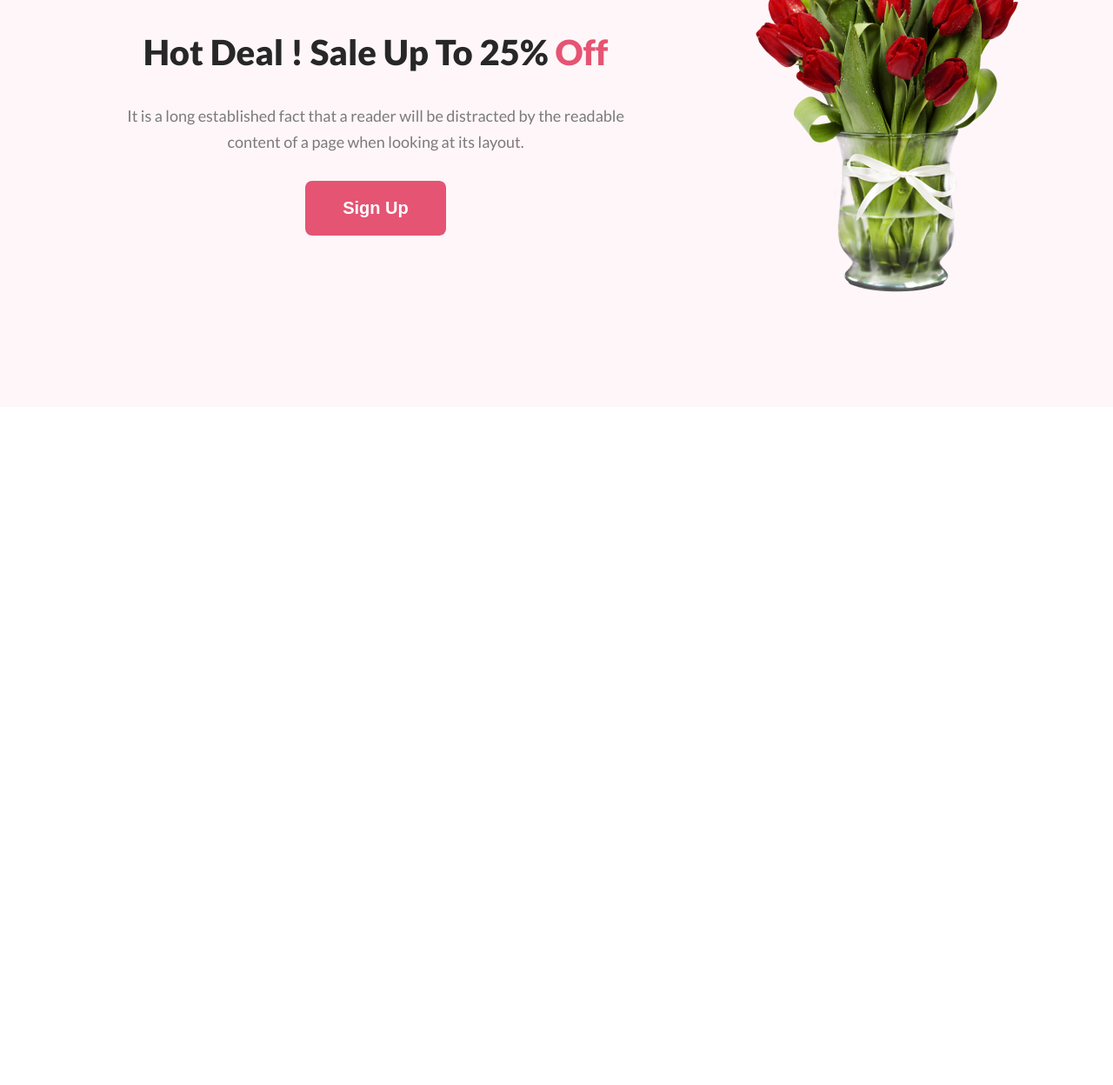
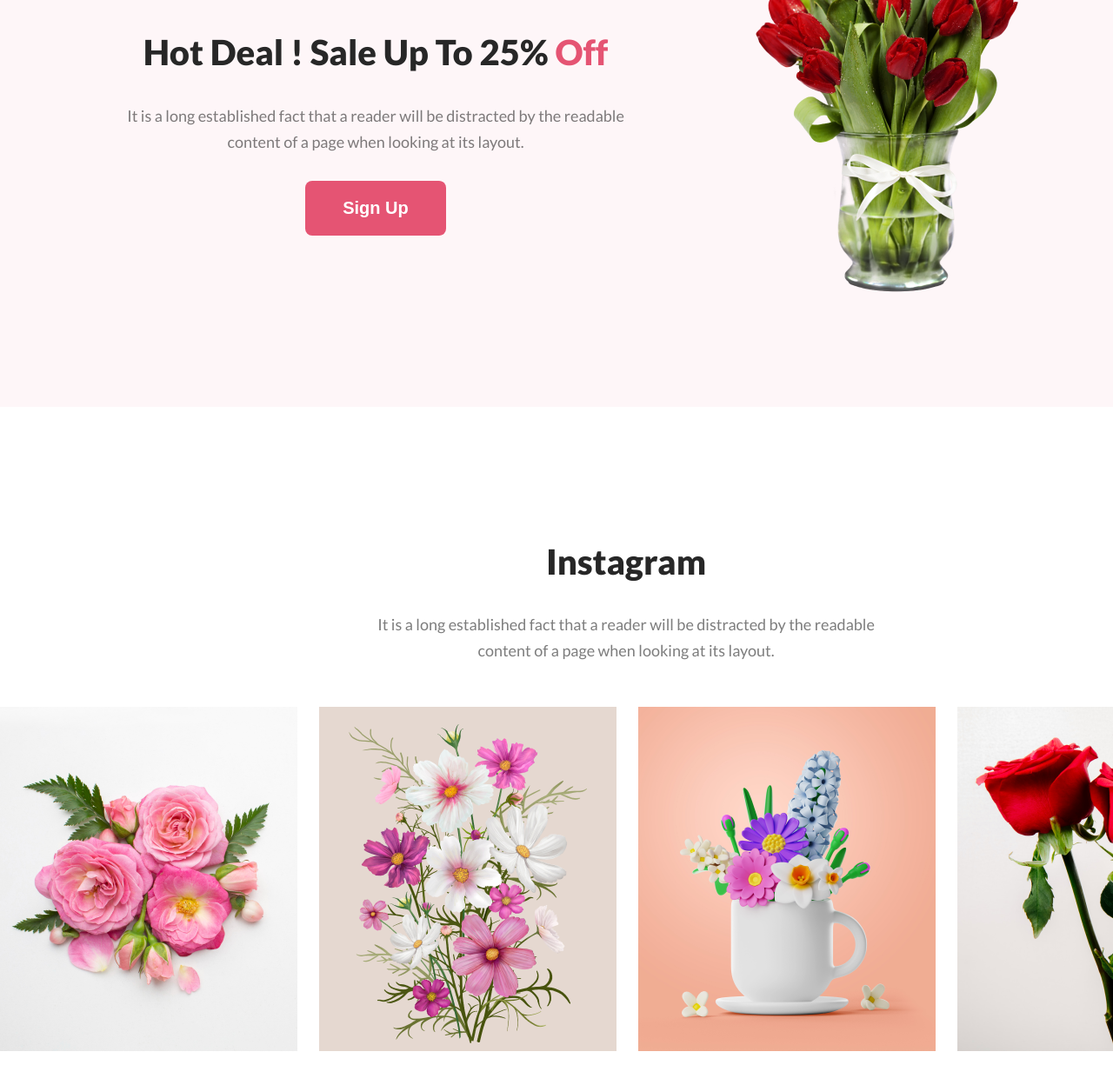
Before and after one commit to bishaldofo/my-flower-shop-assignment, a plain HTML site: page index.html in a window 1280 px wide. Shown: the part 2578-3826 px from the top of the page at 87% size. Before the commit the page ends 3046 px from the top, so only its background shows below. Drawn offline with Linux system fonts and the light colour scheme.

Commit message:
Instagram section added

```diff
--- a/css/style.css
+++ b/css/style.css
@@ -74,7 +74,9 @@ header{
 /* header end  */
 
 /* main start  */
-.main{}
+.main{
+   overflow: hidden;
+}
 
 /* feature section start  */
 .feature-section{
@@ -198,4 +200,18 @@ header{
 
 /* hot deal section end  */
 
+/* insta section  */
+.insta-section{
+   width: 1440px;
+   margin: 0 auto;
+   padding: 120px 0;
+}
+
+.insta-container{
+   display: flex;
+   gap: 25px;
+   padding-top: 50px;
+}
+
+/* insta section end  */
 /* main end  */
--- a/index.html
+++ b/index.html
@@ -88,9 +88,33 @@
             </div>
          </section>
 
-         <section></section>
-         <section></section>
-         <section></section>
+         <section class="insta-section">
+            <h2 class="section-title">Instagram</h2>
+            <p class="section-description">It is a long established fact that a reader will be distracted by the readable content of a page when looking at its layout.</p>
+
+            <div class="insta-container">
+
+               <div class="insta-single">
+                  <img src="images/Flower-01.png" alt="Flower">
+               </div>
+
+               <div class="insta-single">
+                  <img src="images/Rectangle-4.png" alt="Flower">
+               </div>
+
+               <div class="insta-single">
+                  <img src="images/Rectangle-5.png" alt="Flower">
+               </div>
+
+               <div class="insta-single">
+                  <img src="images/Rectangle-6.png" alt="Flower">
+               </div>
+
+            </div>
+         </section>
+
+         <section class="subscription-section"></section>
+
       </main>
       <footer></footer>
    </body>
```
